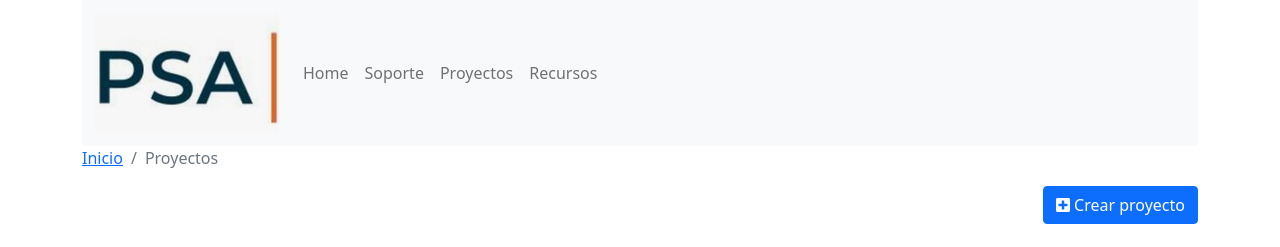
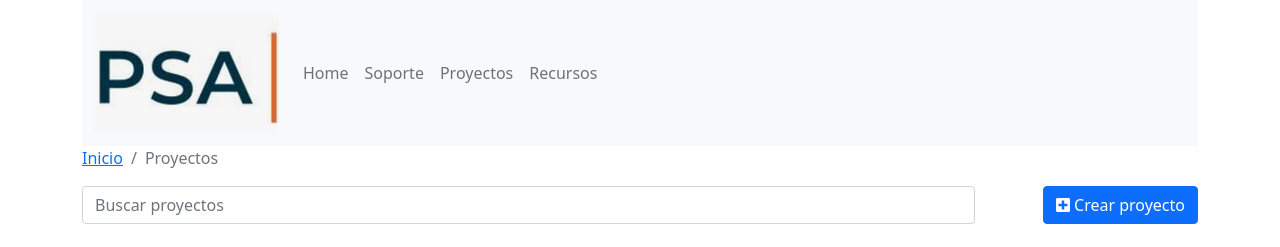
Before and after one commit to julitaras/front-anInfo, a React (Create React App) app: page /projects in a window 1280 px wide. Shown: the top 247 px of the page. Built offline with nearby package versions, Linux system fonts and the light colour scheme; no server answers.

Commit message:
Implementado project page search

```diff
--- a/src/components/page/ProjectPage.js
+++ b/src/components/page/ProjectPage.js
@@ -1,4 +1,4 @@
-import React, { useLayoutEffect, useState } from "react";
+import React, { useLayoutEffect, useEffect, useState } from "react";
 import Header from "../Header";
 import { compose } from "redux";
 import withParams from "../../hoc/withParams";
@@ -18,6 +18,7 @@ import {
   Button,
   Modal,
 } from "react-bootstrap";
+import { Input, Label } from "reactstrap";
 
 const dummyValue = [
   {
@@ -145,7 +146,10 @@ const dummyValue = [
 const path = "https://squad14-2c-2021.herokuapp.com";
 
 const ProjectPage = (props) => {
-  const [projects, setProjects] = useState(dummyValue);
+  const [projects, setProjects] = useState({
+    active: dummyValue,
+    all: dummyValue,
+  });
   const [modalIsOpen, setModalIsOpen] = useState(false);
 
   const openModalHandler = () => {
@@ -157,12 +161,21 @@ const ProjectPage = (props) => {
     setModalIsOpen(false);
   };
 
+  const searchHandler = (e) => {
+    const projectsFilter = projects?.all?.filter((project) =>
+      project.name.toLowerCase().includes(e.target.value.toLowerCase())
+    );
+    console.log(projectsFilter);
+    setProjects({ ...projects, active: projectsFilter });
+  };
+
   useLayoutEffect(() => {
     axios
       .get(`${path}/projects`)
       .then((res) => console.log(res.data))
       .catch((err) => console.error(err));
   }, []);
+
   return (
     <>
       <Header {...props} />
@@ -170,6 +183,12 @@ const ProjectPage = (props) => {
 
       <Container>
         <div className="project-button-container">
+          <Input
+            style={{ width: "80%" }}
+            type="search"
+            placeholder="Buscar proyectos"
+            onChange={searchHandler}
+          />
           <Button onClick={openModalHandler} variant="primary">
             <FontAwesomeIcon icon={faPlusSquare} /> Crear proyecto
           </Button>
@@ -186,9 +205,9 @@ const ProjectPage = (props) => {
       </Container>
 
       <Container>
-        {projects.length < 1 && <p>No hay proyectos aun...</p>}
-        {projects.length > 0 &&
-          projects.map((project) => (
+        {projects?.active?.length < 1 && <p>No hay proyectos aun...</p>}
+        {projects?.active?.length > 0 &&
+          projects?.active?.map((project) => (
             <Card className="project-card" key={project.id}>
               <Card.Header>{project.name}</Card.Header>
               <Card.Body>
--- a/src/index.css
+++ b/src/index.css
@@ -14,7 +14,7 @@ body {
 .project-button-container {
   display: flex;
   align-items: center;
-  justify-content: flex-end;
+  justify-content: space-between;
 }
 
 .project-card {
```
